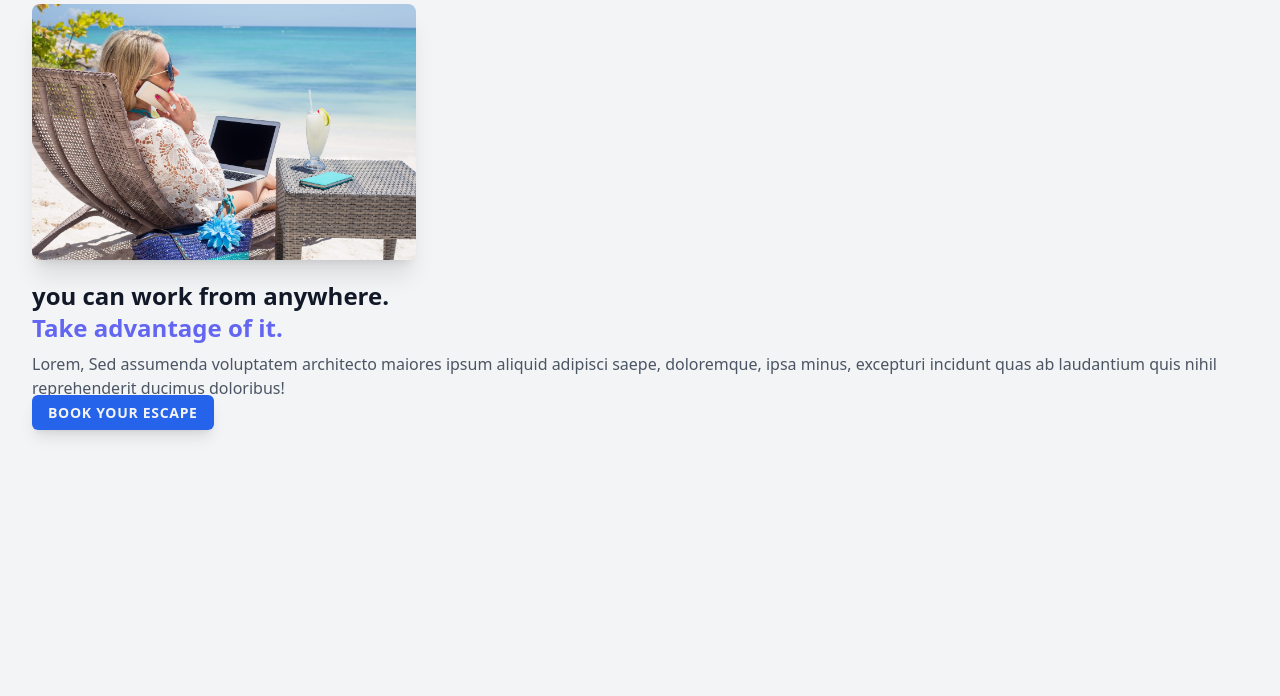
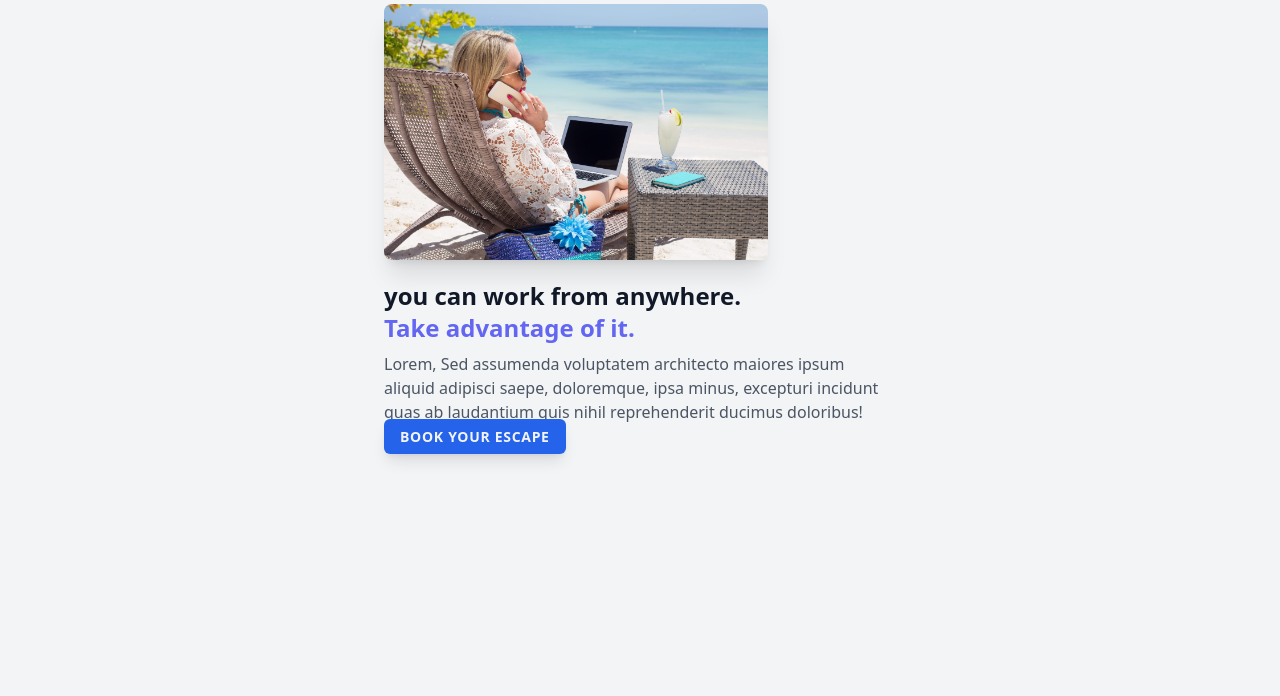
Before and after one commit to hussainHakimi/Workcation, a plain HTML site: page index.html in a window 1280 px wide. Shown: the part 104-800 px from the top of the page. Drawn offline with nearby package versions, Linux system fonts and the light colour scheme.

Commit message:
changes added.

```diff
--- a/index.html
+++ b/index.html
@@ -8,7 +8,7 @@
 </head>
 <script src="https://cdn.tailwindcss.com"></script>
 <body class="bg-gray-100">
-  <div class="px-8 py-12">
+  <div class="px-8 py-12 max-w-md mx-auto sm:max-w-xl">
     <img class="h-10" src="img/logo.svg" alt="workcation">
     <img class="h-64 rounded-lg mt-5 shadow-xl" src="img/beach-work.jpg" alt="main-img">
     <h1 class="text-2xl font-bold text-gray-900 mt-5">
```
